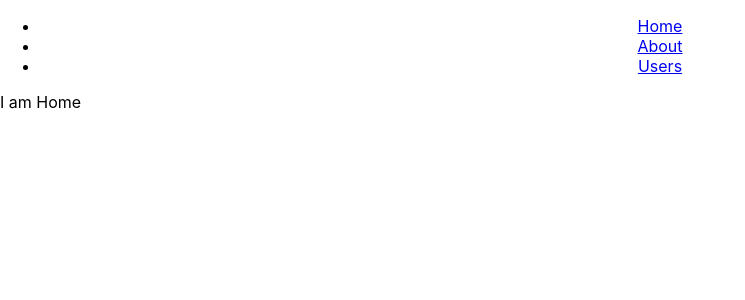
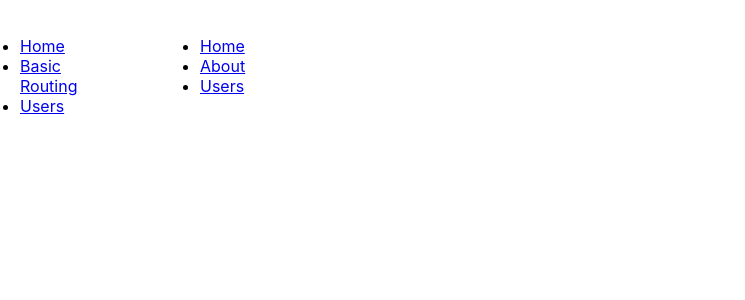
Before and after one commit to xujs0813/React-learning, a React (Create React App) app: page /basic-routing in a window 1280 px wide. Shown: the top 300 px of the page, without its empty margins (0-745 px from the left). Built offline with nearby package versions, Linux system fonts and the light colour scheme.

Commit message:
add basic-routing

```diff
--- a/src/App.css
+++ b/src/App.css
@@ -1,38 +1,10 @@
 .App {
-  text-align: center;
+  display: flex;
 }
-
-.App-logo {
-  height: 40vmin;
-  pointer-events: none;
+.sider {
+  width: 100px;
+  padding: 20px;
 }
-
-@media (prefers-reduced-motion: no-preference) {
-  .App-logo {
-    animation: App-logo-spin infinite 20s linear;
-  }
+.content{
+  padding: 20px;
 }
-
-.App-header {
-  background-color: #282c34;
-  min-height: 100vh;
-  display: flex;
-  flex-direction: column;
-  align-items: center;
-  justify-content: center;
-  font-size: calc(10px + 2vmin);
-  color: white;
-}
-
-.App-link {
-  color: #61dafb;
-}
-
-@keyframes App-logo-spin {
-  from {
-    transform: rotate(0deg);
-  }
-  to {
-    transform: rotate(360deg);
-  }
-}
--- a/src/App.js
+++ b/src/App.js
@@ -1,22 +1,25 @@
 import React from 'react';
 import {BrowserRouter as Router, Link, Switch, Route} from 'react-router-dom'
-import './App.css';
+import BasicRouting from './Pages/RouterDemo/BasicRouting'
+import './App.css'
 
 function App() {
   return (
     <Router>
       <div className="App">
-        <ul>
+        <ul className="sider">
           <li><Link to='/'>Home</Link></li>
-          <li><Link to='/about'>About</Link></li>
+          <li><Link to='/basic-routing'>Basic Routing</Link></li>
           <li><Link to='/users'>Users</Link></li>
         </ul>
+        <div className="content">
+          <Switch>
+            <Route path='/basic-routing'><BasicRouting></BasicRouting></Route>
+            <Route path='/users'><Users></Users></Route>
+            <Route path='/'><Home></Home></Route>
+          </Switch>
+        </div>
       </div>
-      <Switch>
-        <Route path='/about'><About></About></Route>
-        <Route path='/users'><Users></Users></Route>
-        <Route path='/'><Home></Home></Route>
-      </Switch>
     </Router>
   );
 }
@@ -25,11 +28,6 @@ function Home(){
   return <div>I am Home</div>
 }
 
-function About(){
-  return <div>I am About</div>
-}
-
-
 function Users(){
   return <div>I am Users</div>
 }
--- /dev/null
+++ b/src/Pages/RouterDemo/BasicRouting.js
@@ -0,0 +1,36 @@
+import React from 'react'
+import {
+    BrowserRouter as Router ,
+    Link,
+    Switch,
+    Route
+} from 'react-router-dom'
+
+export default function BasicRouting(){
+    return (
+        <Router>
+            <ul>
+                <li><Link to='/basic-routing/home'>Home</Link></li>
+                <li><Link to='/basic-routing/about'>About</Link></li>
+                <li><Link to='/basic-routing/users'>Users</Link></li>
+            </ul>
+            <Switch>
+                <Route path='/basic-routing/about'><About></About></Route>
+                <Route path='/basic-routing/users'><Users></Users></Route>
+                <Route path='/basic-routing/home'><Home></Home></Route>
+            </Switch>
+        </Router>
+    )
+}
+
+function Home(){
+    return <div>I am Basic Routing Home</div>
+}
+
+function About(){
+    return <div>I am Basic Routing About</div>
+}
+
+function Users(){
+    return <div>I am Basic Routing Users</div>
+}
```
Also changed, not shown: src/Pages/RouterDemo/index.js (added).
